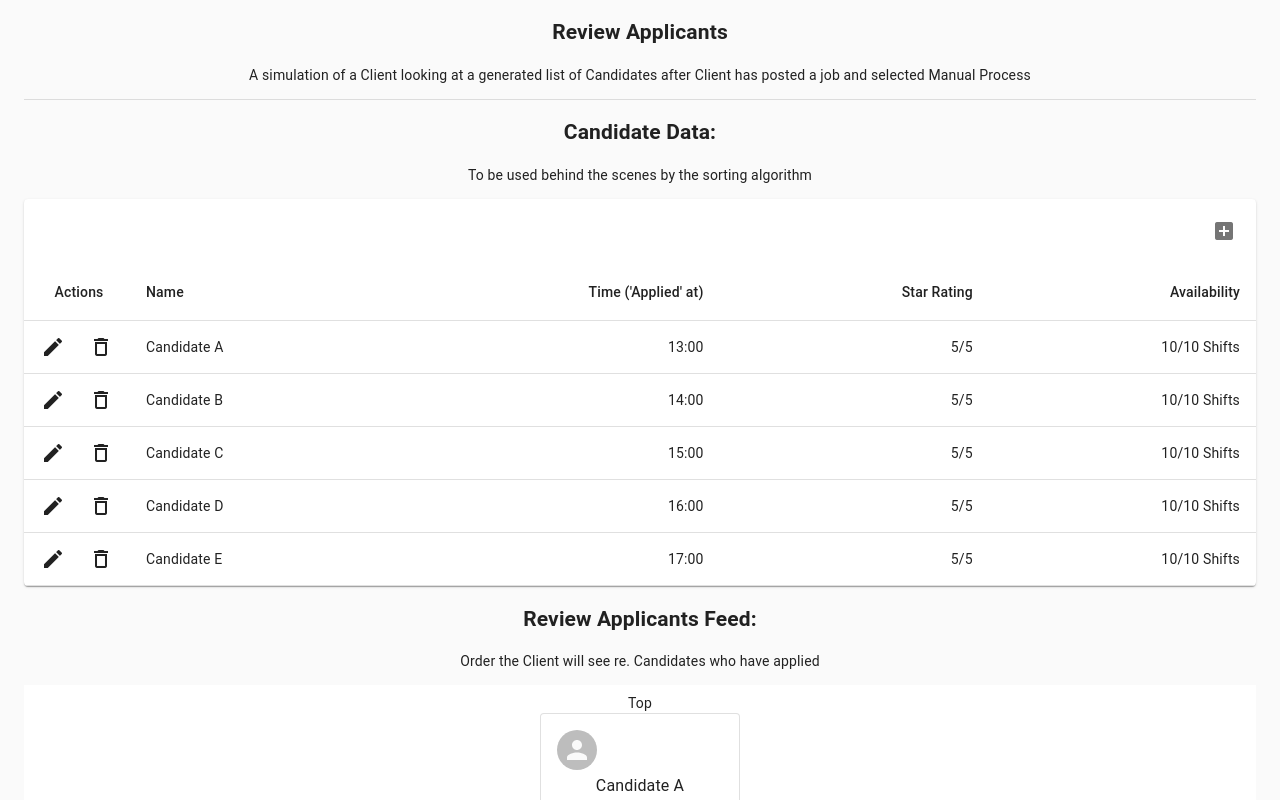
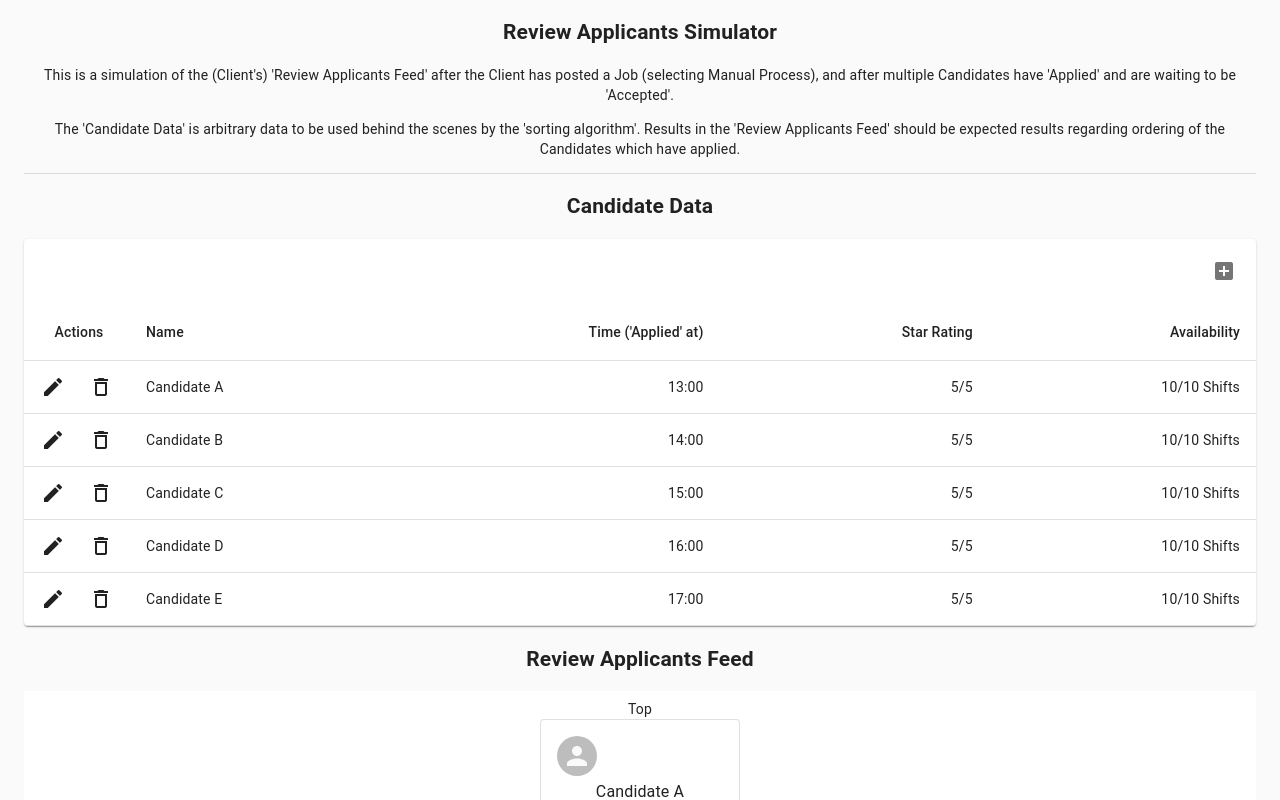
Before and after one commit to timhc22/applications-playground, a React (Create React App) app: page / in a window 1280 px wide. Shown: the top 800 px of the page. Built offline with nearby package versions, Linux system fonts and the light colour scheme.

Commit message:
Change Text

```diff
--- a/src/pages/DashboardPage/DashboardPage.tsx
+++ b/src/pages/DashboardPage/DashboardPage.tsx
@@ -43,16 +43,16 @@ export default function DashboardPage(): JSX.Element {
 
   return (
     <section className="container">
-      <h1>Review Applicants</h1>
-      <p>A simulation of a Client looking at a generated list of Candidates after Client has posted a job and selected
-        Manual Process</p>
+      <h1>Review Applicants Simulator</h1>
+      <p>This is a simulation of the (Client's) 'Review Applicants Feed' after the Client has posted a Job (selecting
+        Manual Process), and after multiple Candidates have 'Applied' and are waiting to be 'Accepted'.</p>
+      <p>The 'Candidate Data' is arbitrary data to be used behind the scenes by the 'sorting algorithm'. Results in the
+        'Review Applicants Feed' should be expected results regarding ordering of the Candidates which have applied.</p>
 
       <Divider />
+      <h2>Candidate Data</h2>
 
-      <h2>Candidate Data:</h2>
-      <p>To be used behind the scenes by the sorting algorithm</p>
       <TableContainer component={Paper}>
-
         <MaterialTable
           columns={state.columns}
           data={state.data}
@@ -99,7 +99,6 @@ export default function DashboardPage(): JSX.Element {
               }),
           }}
         />
-
       </TableContainer>
 
       <ReviewList {...state} />
--- a/src/pages/DashboardPage/ReviewList.tsx
+++ b/src/pages/DashboardPage/ReviewList.tsx
@@ -43,8 +43,7 @@ export default function ReviewList(props: any): JSX.Element {
 
   return (
     <section>
-      <h2>Review Applicants Feed:</h2>
-      <p>Order the Client will see re. Candidates who have applied</p>
+      <h2>Review Applicants Feed</h2>
       <div className={classes.listContainer}>
         <List className={classes.list}>
           <div>Top</div>
```
